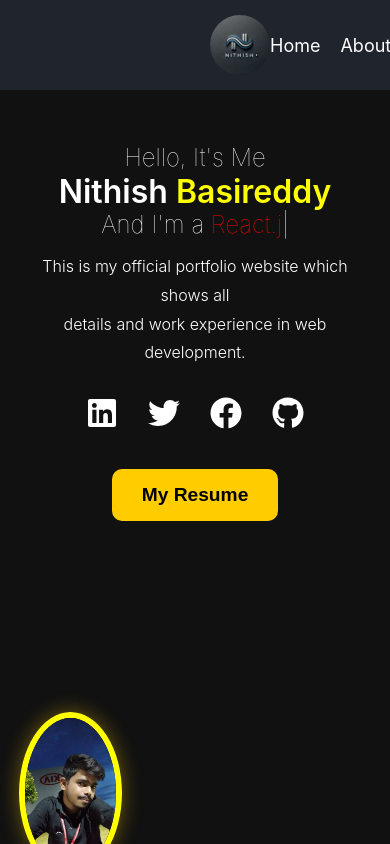
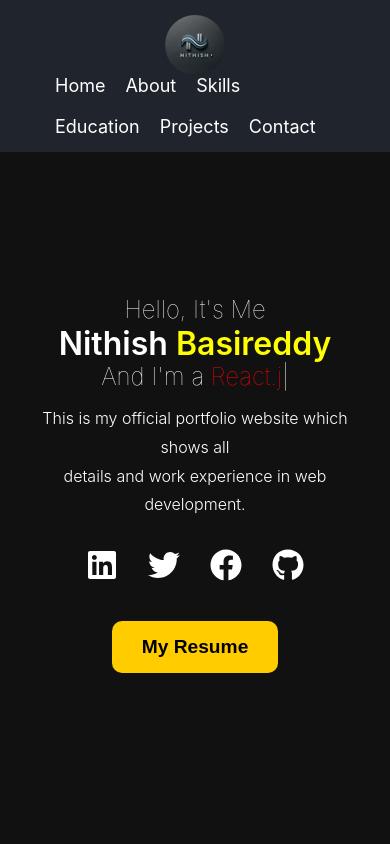
Before and after one commit to Nithish-kumar07/portfolio, a React (Create React App) app: page / in a window 390 px wide. Shown: the top 844 px of the page. Built offline with nearby package versions, Linux system fonts and the light colour scheme.

Commit message:
Update navbar.css

```diff
--- a/src/Components/navbar.css
+++ b/src/Components/navbar.css
@@ -49,3 +49,18 @@ a {
   text-decoration: none;
   color: white;
 }
+@media (max-width: 768px) {
+  .header{
+    position: static;
+    flex-direction: column;
+    width: auto;
+    margin-right: 0;
+  }
+  .header .logo {
+    margin-left: 0;
+  }
+  .header .list {
+    margin: 0 25px;
+   flex-wrap: wrap;
+  }
+}
```
